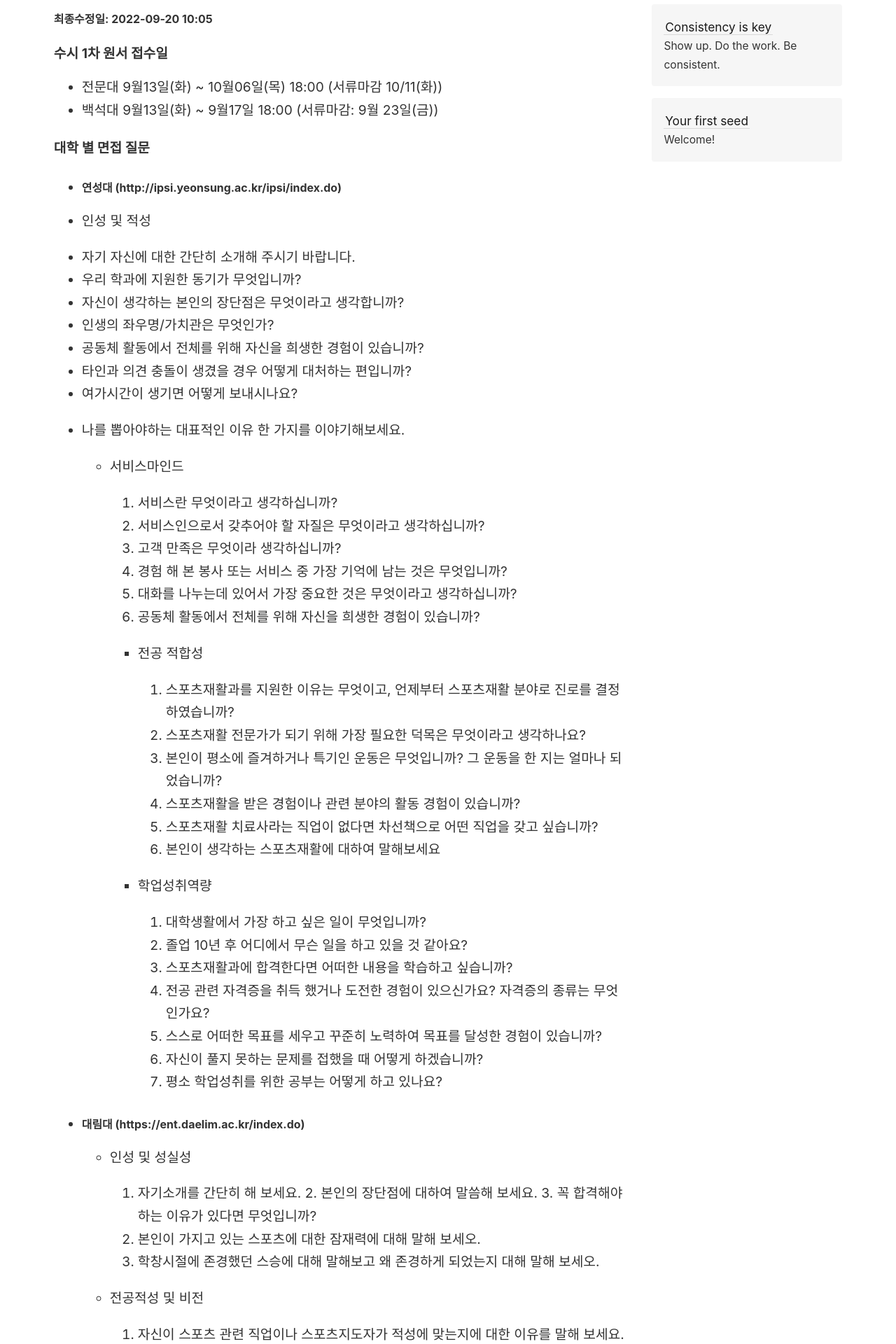
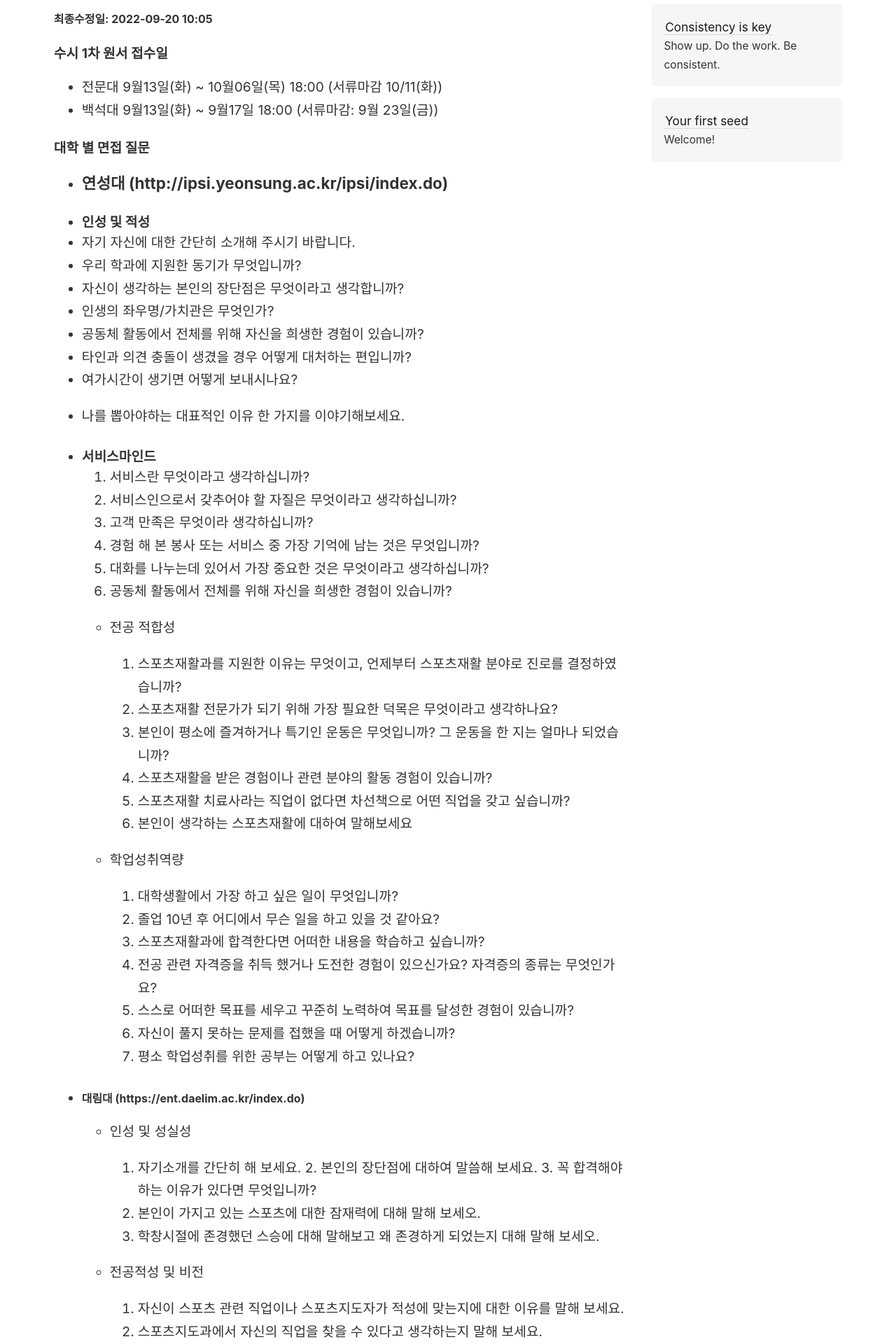
Before and after one commit to 2008057/s3c0nd5rain, a Jekyll site: the page built from _notes/your-first-note.md, in a window 1280 px wide. Shown: the part 317-2237 px from the top of the page at 70% size. Built offline with Jekyll 4.4.1, drawn with Linux system fonts in a browser that asks for light colours.

```diff
--- a/_notes/your-first-note.md
+++ b/_notes/your-first-note.md
@@ -6,9 +6,9 @@
 - 백석대 9월13일(화) ~ 9월17일 18:00 (서류마감: 9월 23일(금))
 
 #### 대학 별 면접 질문
-- ##### **연성대** (http://ipsi.yeonsung.ac.kr/ipsi/index.do)
+- ### **연성대** (http://ipsi.yeonsung.ac.kr/ipsi/index.do)
 
-- 인성 및 적성
+- #### 인성 및 적성
 
 - 자기 자신에 대한 간단히 소개해 주시기 바랍니다.
 - 우리 학과에 지원한 동기가 무엇입니까?
@@ -19,7 +19,7 @@
 - 여가시간이 생기면 어떻게 보내시나요?
 - 나를 뽑아야하는 대표적인 이유 한 가지를 이야기해보세요.
 
-  - 서비스마인드
+- #### 서비스마인드
 
     1. 서비스란 무엇이라고 생각하십니까?
     2. 서비스인으로서 갖추어야 할 자질은 무엇이라고 생각하십니까?
```
